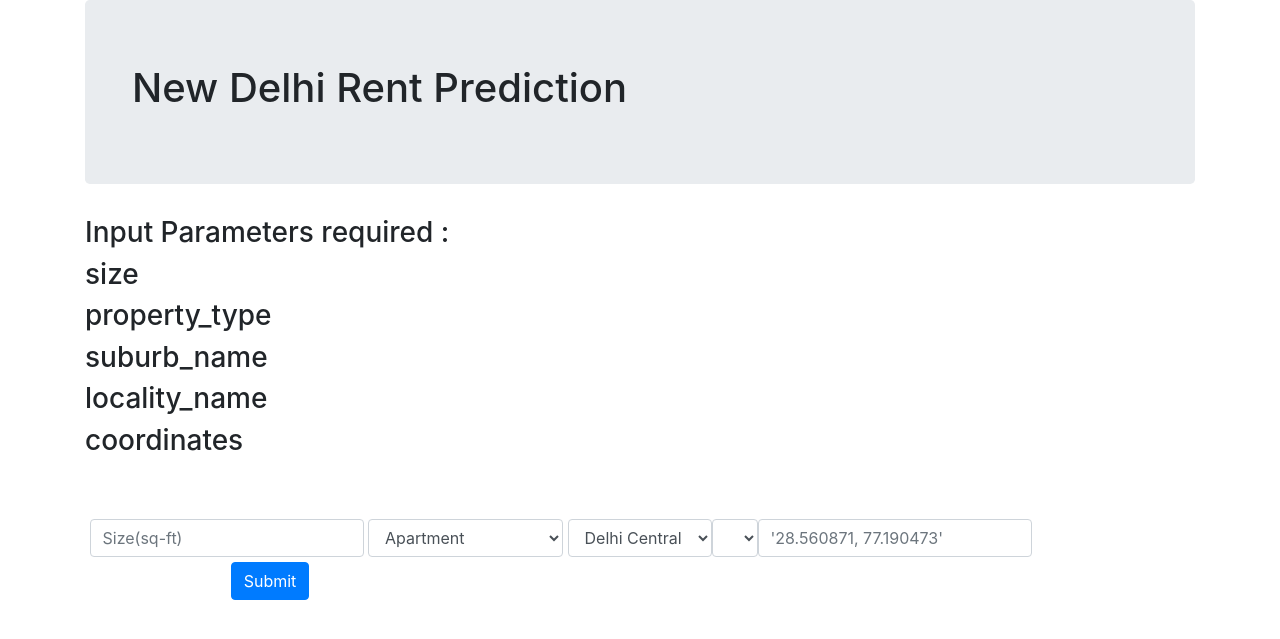
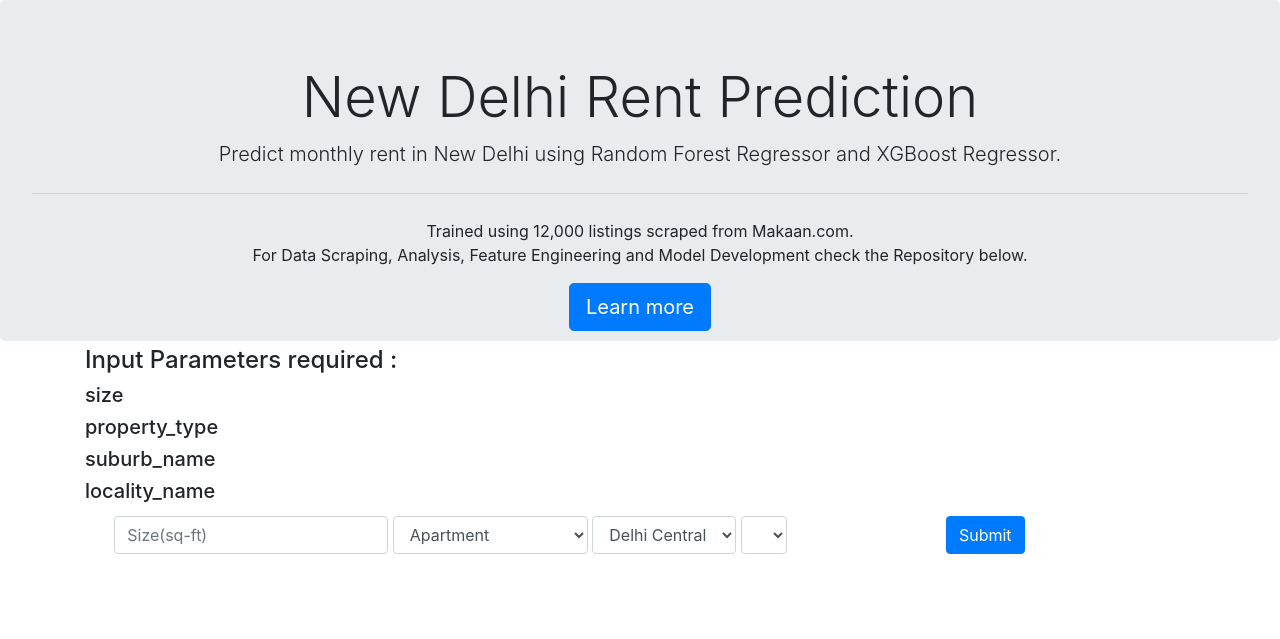
Before and after one commit to DnanaDev/Delhi_Rental_Price_Prediction, a Flask app: page / in a window 1280 px wide. Shown: the top 639 px of the page. Run offline with Flask 2, Linux system fonts and the light colour scheme; lists and menus that the app fills with data are empty; parts of the project's set-up code (start-up, migrations or seed data) failed here and were passed over; some libraries are stand-ins or nearby versions.

Commit message:
Changed production Model and API

```diff
--- a/app.py
+++ b/app.py
@@ -7,8 +7,8 @@ app = Flask(__name__, static_url_path='/Static')
 
 # Features that are to be input by the user passed, these are strings which will be used as identifiers
 
-features = ["size", "property_type", "suburb_name", "locality_name", "coordinates"]
-locality_names_list = [x.split('__')[1] for x in columns[13:]]
+features = ["size", "property_type", "suburb_name", "locality_name"]
+locality_names_list = [x.split('__')[1] for x in columns[12:]]
 
 
 # Routes for different parts of the site
@@ -29,9 +29,8 @@ def input_data():
         property_type = str(request.form['property_type'])
         suburb_name = str(request.form['suburb_name'])
         locality_name = str(request.form['locality_name'])
-        coordinates = request.form['coordinates'].split(',')
         # final Predictions, calling the model
-        predicted_rent = predict_rent(size, property_type, suburb_name, locality_name, coordinates)
+        predicted_rent = predict_rent(size, property_type, suburb_name, locality_name)
     return render_template('result.html', monthly_rent=int(predicted_rent))
 
 
--- a/templates/index.html
+++ b/templates/index.html
@@ -4,42 +4,41 @@
 	<title>New Delhi Rent Prediction</title>
 	<link rel="stylesheet" href="https://stackpath.bootstrapcdn.com/bootstrap/4.5.0/css/bootstrap.min.css" integrity="sha384-9aIt2nRpC12Uk9gS9baDl411NQApFmC26EwAOH8WgZl5MYYxFfc+NcPb1dKGj7Sk" crossorigin="anonymous">
 	<style>
-.heading{
-	font-weight: 100;
-	font-size: 4em;
-	text-shadow: 1px 1px 5px black
+		.jumbotron {
+			padding-bottom: 10px;
+			margin-bottom: 5px;
 		}
+
+		.my-4{
+			padding-bottom: 1px;
+		}
+
+
 	</style>
 </head>
 
 <body>
-  	<div class= "container">
-  		<div class = "jumbotron">
 
-  			<div class = "container">
-			  	<h1>
-			  		New Delhi Rent Prediction
-			  	</h1>
+	<div class="jumbotron" align="center">
+		<h1 class="display-4">New Delhi Rent Prediction</h1>
+		<p class="lead">Predict monthly rent in New Delhi using Random Forest Regressor and XGBoost Regressor.</p>
+		<hr class="my-4">
+		<p>Trained using 12,000 listings scraped from Makaan.com.<br> For Data Scraping, Analysis, Feature Engineering and Model Development check the Repository below.</p>
+		<a class="btn btn-primary btn-lg" href="https://github.com/DnanaDev/Delhi_Rental_Price_Prediction" role="button">Learn more</a>
 	</div>
-			</div>
-
-			  	<h3> Input Parameters required : </h3>
+	<div class="container fluid">
+		<h4> Input Parameters required : </h4>
 			  		<!-- jinja template used by flask uses python code inside two curly brackets and percentages
 			  			This is done line by line, doesn't require : for indentation, the template takes
 			  			care of indentation
 			  			printing variable is done using nested curly brackets-->
 			  			{% for feat in input_features %}
-			  			<h3>{{feat}}</h3>
+			  			<h5>{{feat}}</h5>
 			  			<!-- jinja template also requires you to close the Python Code brackets -->
 			  			{% endfor %}
-
-
 			  		</div>
-	<br>
-	<br>
-
-  	<div class="container">
-	    <form class = "form-inline" action="/submit" method="POST" id = "input_pars"> <!--action is where the request will go -->
+			  		<div class=" container" align="center" >
+			  			<form class = "form-inline justify-content-center" action="/submit" method="POST" id = "input_pars"> <!--action is where the request will go -->
 			  				&nbsp
 			  				<input class= "form-control" type="number" name="size" Step = 50 placeholder="Size(sq-ft)" />
 			  				&nbsp
@@ -59,6 +58,8 @@
 			  					<option value="Rohini">Rohini</option>
 			  					<option value="West Delhi">West Delhi</option>
 			  				</select>
+			  				&nbsp
+
 			  				<select class = "form-control" name = "locality_name" form="input_pars" id = "locality_name" >
 
 			  				</select>
@@ -75,16 +76,17 @@
 		}
 	</script>
 
-		 <input class="form-control" type="text" name="coordinates" form = "input_pars" placeholder="'28.560871, 77.190473'" />
 	&nbsp
 	&nbsp
 	<br>
 	<br>
-	      <div class="col-md-4 text-center">
+	<div class="col-md-4">
 		<button type = "submit" class = "btn btn-primary" > Submit </button>
 	</div>
 </form>
 
 </div>
+</div>
+</center>
 </body>
 </html>
```
Also changed, not shown: Models/predict.py (+6 -17 lines), 3 other files. Lines whose indentation alone changed are shown as unchanged.
